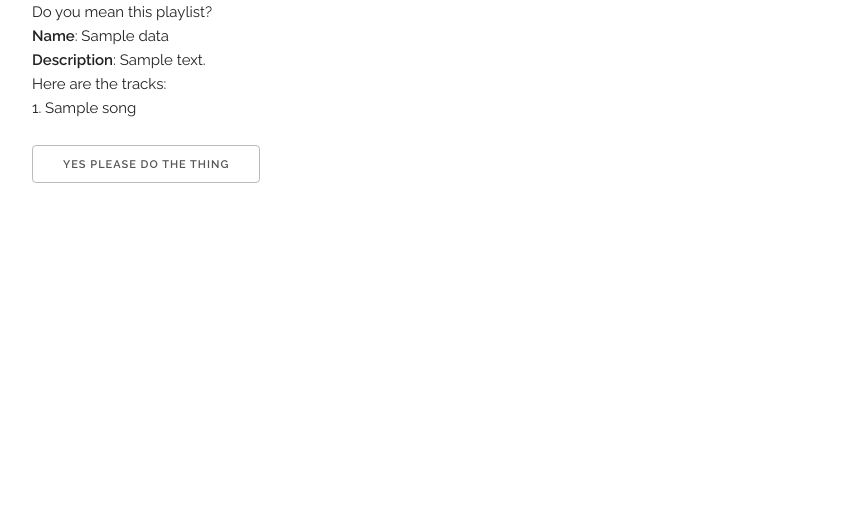
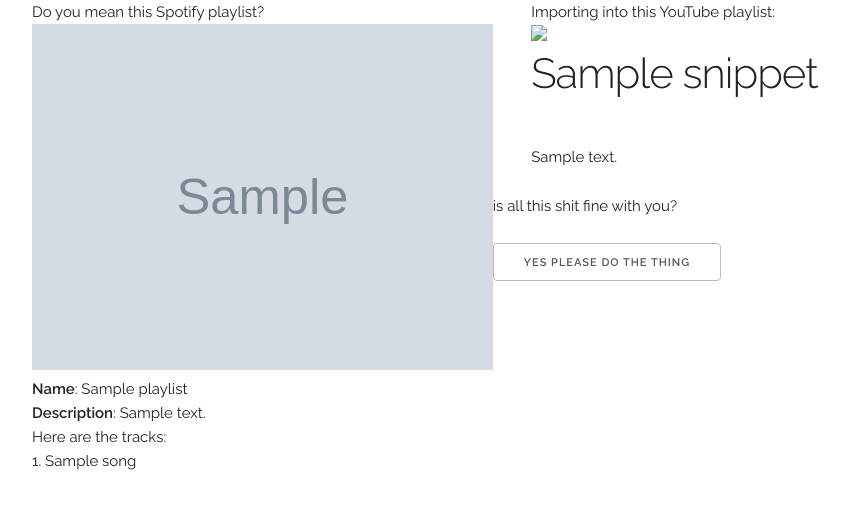
Before and after one commit to cvanderkolk/spotitube, a Flask app: template templates/songs.html in a window 1280 px wide. Shown: the top 509 px of the page, without its empty margins (128-977 px from the left). Run offline with Flask 2, Linux system fonts and the light colour scheme; the template is opened without the code that fills it: most values are stand-ins (such as "Sample title", 1, 10 or a date in 2020); grey boxes marked "Sample" are stand-in pictures.

Commit message:
Add basic selection and confirmation screen

```diff
--- a/app.py
+++ b/app.py
@@ -1,7 +1,9 @@
 import functools
 import json
+import logging
 import os
 import random
+import sys
 import time
 from datetime import datetime
 
@@ -19,6 +21,8 @@ from flask import Flask, render_template, request, redirect
 from pyyoutube import Api
 
 app = flask.Flask(__name__)
+app.logger.addHandler(logging.StreamHandler(sys.stdout))
+app.logger.setLevel(logging.ERROR)
 app.secret_key = os.environ.get("FN_FLASK_SECRET_KEY", default=False)
 
 app.register_blueprint(google_auth.app)
@@ -32,9 +36,7 @@ spotify = spotipy.Spotify(client_credentials_manager=SpotifyClientCredentials(SP
 
 def get_spotify_playlist(playlist_uri):
     playlist_items = spotify.playlist_items(playlist_uri)
-    playlist = spotify.playlist(playlist_uri, fields='name,description')
-    name = playlist.get('name')
-    description = playlist.get('description')
+    playlist = spotify.playlist(playlist_uri, fields='name,description,uri,images')
     songs = []
     ## TODO: paginate thru so we get ALL songs goddamnit
     for track in playlist_items['items']:
@@ -43,9 +45,10 @@ def get_spotify_playlist(playlist_uri):
        artist_names = ', '.join([artist['name'] for artist in artists])
        songs.append('{} {}'.format(artist_names, song_name))
 
-    return (songs, name, description)
+    return (songs, playlist)
 
 def search_youtube_for_song(query):
+    # using a diff api because this API key use uses less quota :D
     search_result = youtube_api.search_by_keywords(q=query, search_type=["video"], count=1, limit=1).to_dict()
     # if there are results, return the first one
     if len(search_result.get('items')) > 0:
@@ -69,33 +72,59 @@ def add_songs_to_playlist(songs, youtube_playlist_id):
 def index():
     if google_auth.is_logged_in():
         user_info = google_auth.get_user_info()
-        return render_template('index.html',  user_info=google_auth.get_user_info())
+        playlists = youtube.get_playlists()['items']
+        print(playlists)
+        return render_template('index.html',  user_info=user_info, playlists=playlists)
 
     return 'You are not currently logged in.'
 
 from flask import request
 @app.route('/dothing', methods=['POST'])
 def do_thing():
-    playlist_uri = request.form['playlist_uri']
-    songs, name, description = get_spotify_playlist(playlist_uri)
-    data = {
-        'playlist_uri': playlist_uri,
-        'songs': songs,
-        'name': name,
-        'description': description,
-    }
-    return render_template('songs.html', data=data)
+    print(request.form)
+    playlist_uri = request.form['spotify_playlist_uri']
+    youtube_playlist_id = request.form.get('youtube_playlist')
+    print(youtube_playlist_id)
+    songs, playlist = get_spotify_playlist(playlist_uri)
+
+    if youtube_playlist_id:
+        youtube_playlist = youtube.get_playlists(youtube_playlist_id)['items'][0]
+    else:
+        youtube_playlist = None
+
+    print(youtube_playlist)
+
+    return render_template(
+        'songs.html',
+        songs=songs,
+        playlist=playlist,
+        youtube_playlist=youtube_playlist,
+    )
 
 @app.route('/makePlaylist', methods=['POST'])
 def make_playlist():
-    playlist_uri = request.form['playlist_uri']
-    songs, name, description = get_spotify_playlist(playlist_uri)
+    playlist_uri = request.form['spotify_playlist_uri']
+    youtube_playlist_id = request.form.get('youtube_playlist_id')
+    print(request.form)
+
+    songs, playlist = get_spotify_playlist(playlist_uri)
     now = datetime.now()
-    if not name:
+    if not playlist.get('name'):
         name = 'SpotifyToYoutube Playlist {}'.format(now.strftime('%m/%d/%Y'))
-    if not description:
-        description = ''
+    description = playlist.get('description', '')
     description += '\n Generated by SpotifyToYoutube on {}'.format(now.strftime('%m/%d/%Y, %H:%M:%S'))
-    youtube_playlist = youtube.create_playlist(title=name, description=description)
-    add_songs_to_playlist(songs[0:20], youtube_playlist['id'])
+
+    if youtube_playlist_id:
+        youtube_playlist = youtube.get_playlists(youtube_playlist_id)['items'][0]
+    else:
+        youtube_playlist = youtube.create_playlist(title=name, description=description)
+
+    add_songs_to_playlist(songs[0:5], youtube_playlist['id'])
     return redirect('https://www.youtube.com/playlist?list={}'.format(youtube_playlist['id']))
+
+
+# TODO: next features
+# 1) list youtube playlists and add checkboxes so a user can select an existing playlist to add to
+# 2) make it prettier
+# 3) spotify auth, list YOUR public playlists
+# 4)
--- a/templates/songs.html
+++ b/templates/songs.html
@@ -32,18 +32,33 @@
   <!-- Primary Page Layout
   –––––––––––––––––––––––––––––––––––––––––––––––––– -->
   <div class="container">
-    Do you mean this playlist?<Br>
-    <b>Name</b>: {{ data.name }}<br>
-    <b>Description</b>: {{ data.description }}<br>
-    Here are the tracks:<br>
-    <ol>
-    {% for song in data.songs %}
-      <li>{{ song }}</li>
-    {% endfor %}
-    </ol>
-
+    <div class="row">
+        <div class="one-half column">
+            Do you mean this Spotify playlist?<Br>
+                <img style='height: 100%; width: 100%; object-fit: contain' src={{ playlist.images[0].url }}>
+            <b>Name</b>: {{ playlist.name }}<br>
+            <b>Description</b>: {{ playlist.description }}<br>
+            Here are the tracks:<br>
+            <ol>
+                {% for song in songs %}
+                    <li>{{ song }}</li>
+                {% endfor %}
+            </ol>
+        </div>
+        <div class="one-half column">
+            {% if youtube_playlist %}
+                Importing into this YouTube playlist:<br>
+                <img src={{ youtube_playlist.snippet.thumbnails.high.url }}><br>
+                <H2>{{ youtube_playlist.snippet.title }}</H2><br>
+                <p>{{ youtube_playlist.snippet.description }}</p>
+            {% else %}
+            <p>You didn't select a Youtube playlist, so we're creating one for you with the same name as your Spotify playlist.</p>
+            {% endif %}
+        </div>
+        <p> is all this shit fine with you? </p>
     <form action="/makePlaylist" method="POST">
-        <input type="hidden" value={{ data.playlist_uri }} id="playlist_uri" name="playlist_uri">
+        <input type="hidden" value={{ youtube_playlist.id }} id="youtube_playlist_id" name="youtube_playlist_id">
+        <input type="hidden" value={{ playlist.uri }} id="spotify_playlist_uri" name="spotify_playlist_uri">
         <button>Yes please do the thing</button>
     </form>
   </div>
```
Also changed, not shown: templates/index.html (+14 -3 lines), youtube.py (+8 -0 lines).
